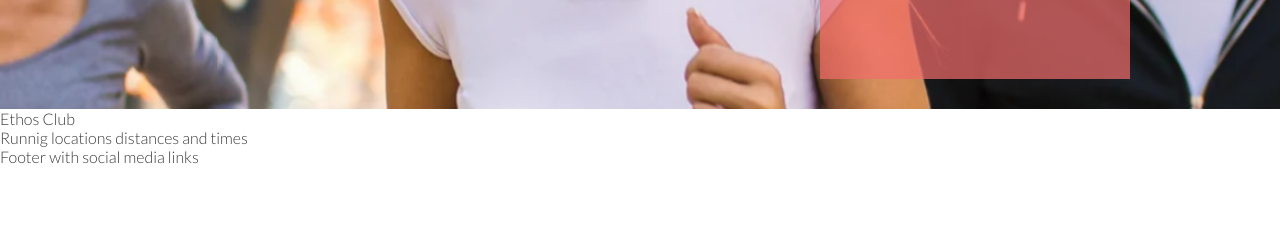
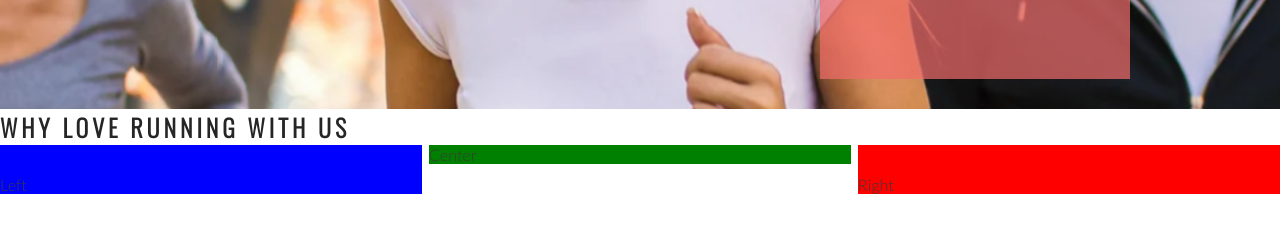
Before and after one commit to Dabronzo/love-runnig, a plain HTML site: page index.html in a window 1280 px wide. Shown: the part 566-800 px from the top of the page. Drawn offline with nearby package versions, Linux system fonts and the light colour scheme.

Commit message:
Added three divs in Ethos Club section

```diff
--- a/assets/css/style.css
+++ b/assets/css/style.css
@@ -27,6 +27,7 @@ h1, h2{
 #logo{
     float: left;
     font-size: 280%;
+    margin-left:30px;
 
 }
 
@@ -129,3 +130,36 @@ h1, h2{
 
     position: absolute;
 }
+
+/*Ethos club styling*/
+
+#ethos_club{
+    height:600px;
+
+}
+
+#left_about{
+    padding-top:30px;
+    width:33%;
+    float:left;
+    /*will be added background to vizualization*/
+    background-color: blue;
+
+}
+
+#right_about{
+    padding-top:30px;
+    width:33%;
+    float:right;
+     /*will be added background to vizualization*/
+     background-color:red;
+
+
+}
+
+#center_about{
+    width:33%;
+    margin:0 auto; /*this will make the dive on the center of the spaces*/
+     /*will be added background to vizualization*/
+     background-color:green;
+}
--- a/index.html
+++ b/index.html
@@ -38,8 +38,11 @@
             <h3>Dublin Docklands & Phoenix Park</h3>
         </div>
     </section>
-    <section>
-        Ethos Club
+    <section id="ethos_club">
+        <h2>Why Love Running with us</h2>
+        <div id="left_about">Left</div>
+        <div id="right_about">Right</div>
+        <div id="center_about">Center</div>
     </section>
     <section>
         Runnig locations distances and times
```
